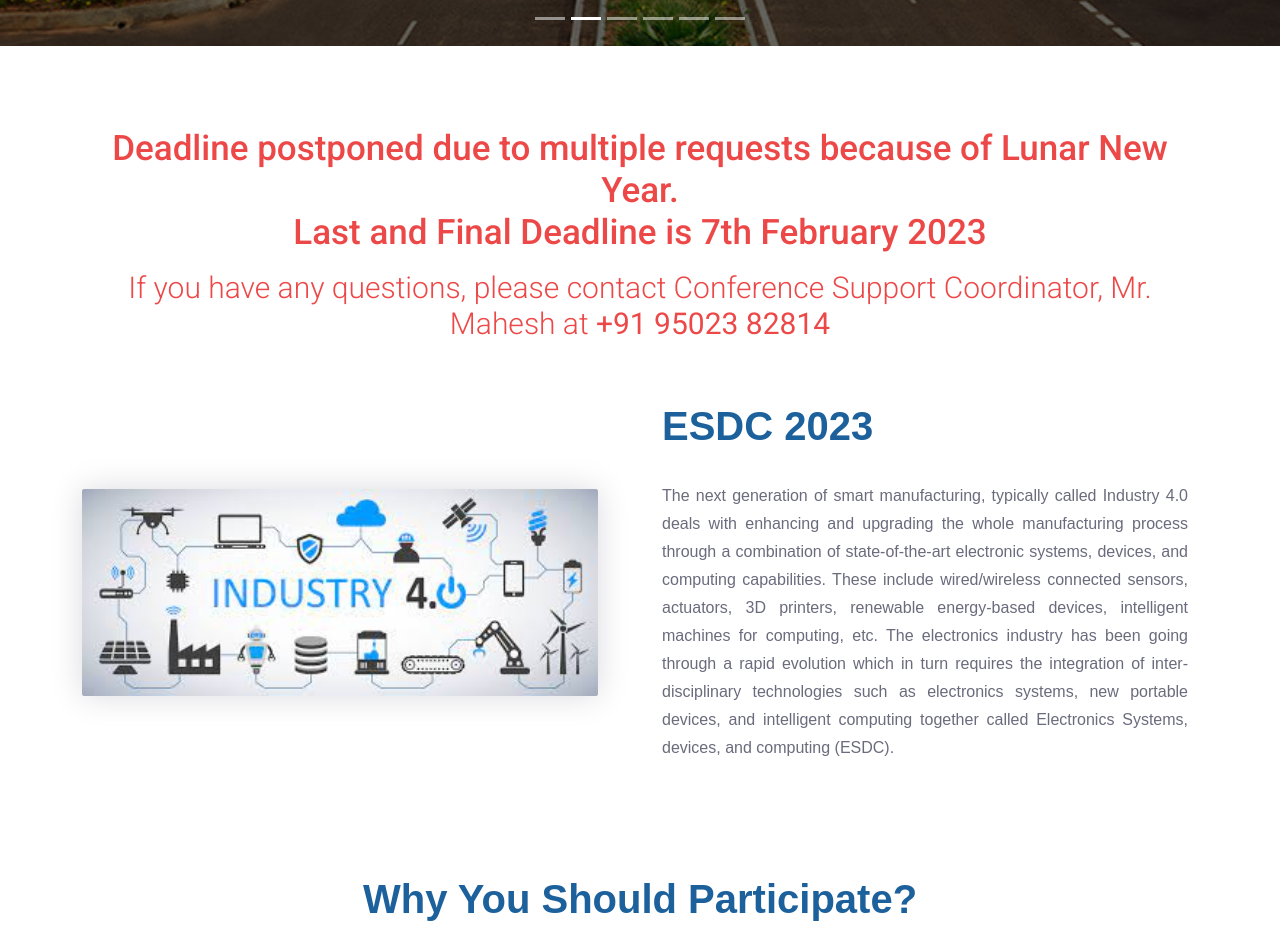
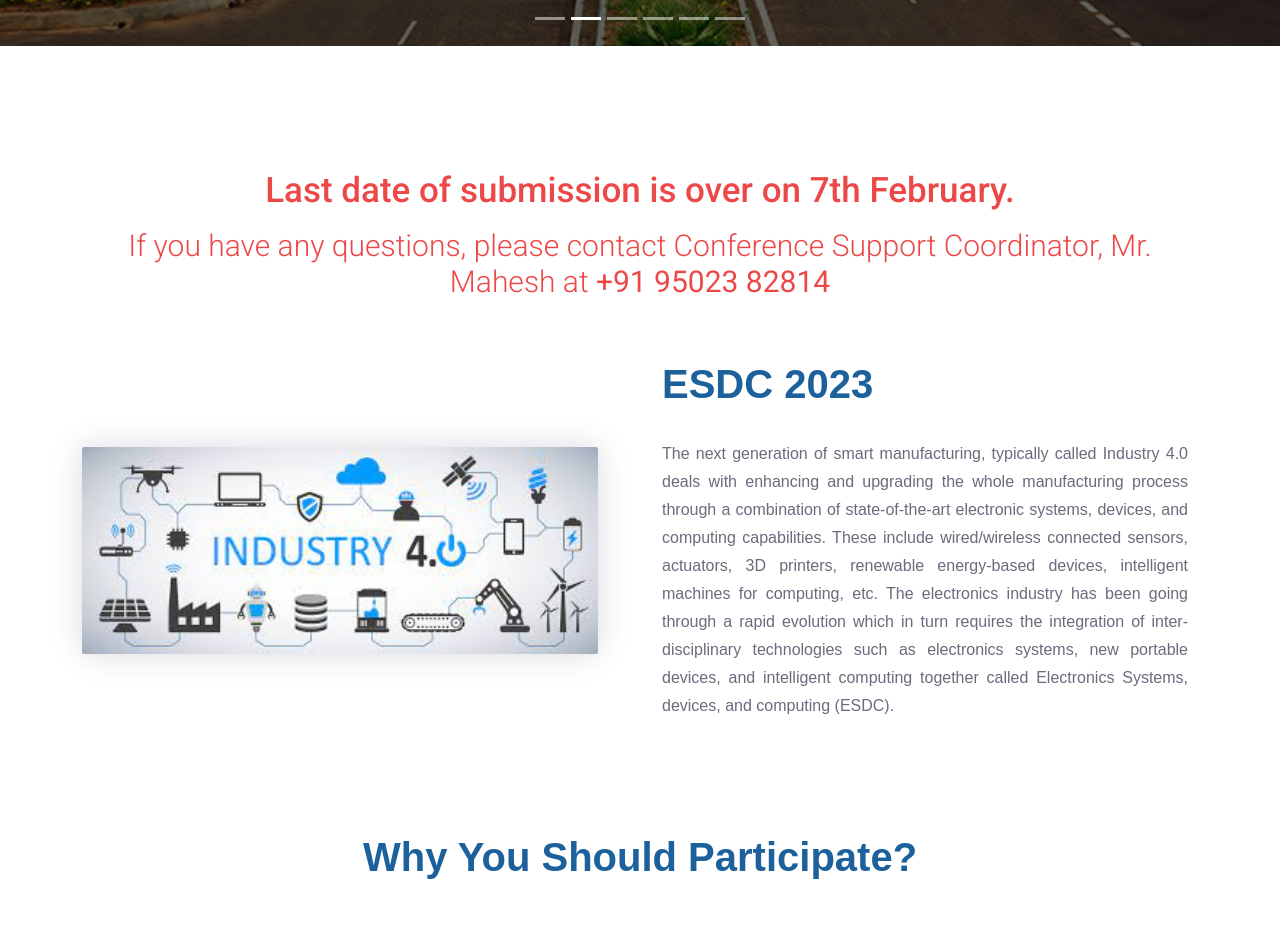
Before and after one commit to PriyanshuRj/IEEE-website, a React (Create React App) app: page / in a window 1280 px wide. Shown: the part 780-1705 px from the top of the page. Built offline with nearby package versions, Linux system fonts and the light colour scheme.

Commit message:
New updates

```diff
--- a/src/components/About.js
+++ b/src/components/About.js
@@ -12,8 +12,7 @@ export default function About() {
         <div className={styles.deadline}>
           <h1>
             <p style={{ fontWeight: "500", fontSize: "35px", color: "#ED4848" }}>
-              Deadline postponed due to multiple requests because of Lunar New
-              Year. <br/>Last and Final Deadline is 7th February 2023
+              <br/>Last date of submission is over on 7th February.
             </p>
           </h1>
           <h2>
```
Also changed, not shown: 1 other file (tests, documents, lock files or other folders).
